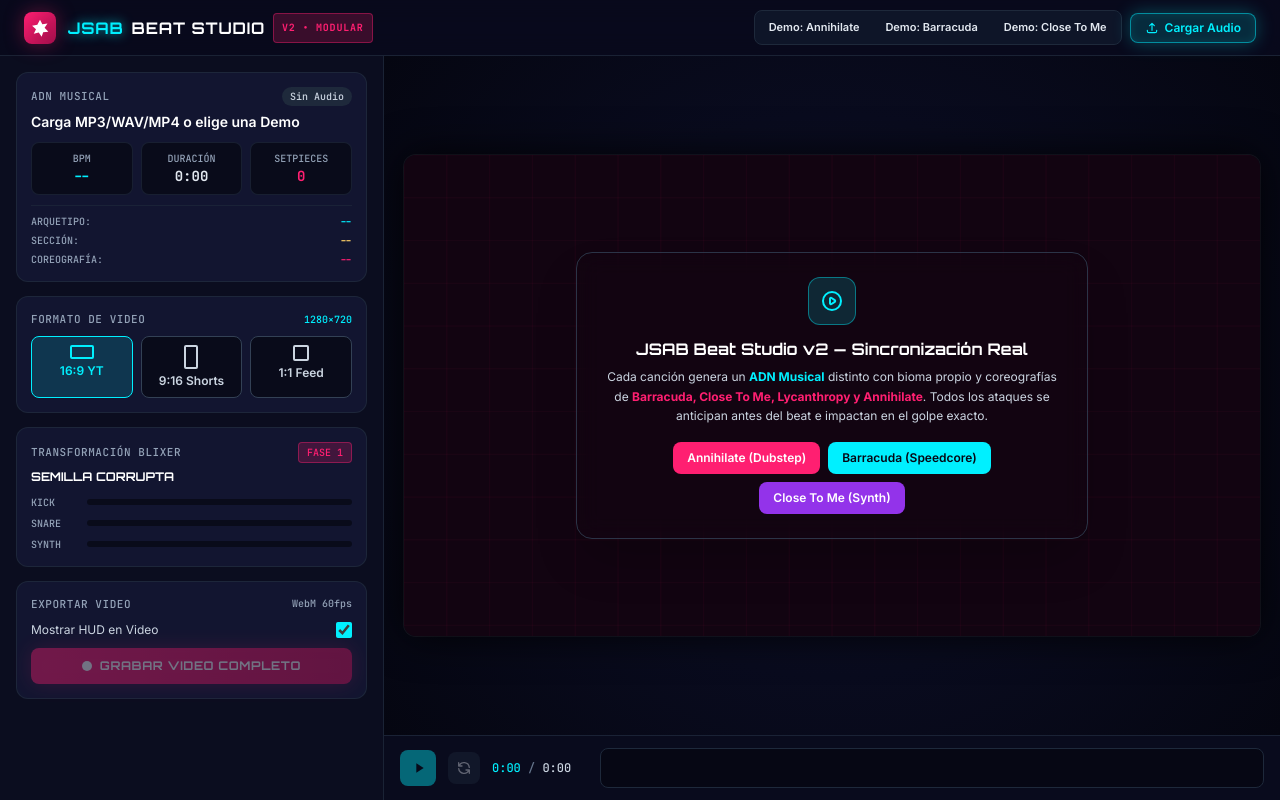
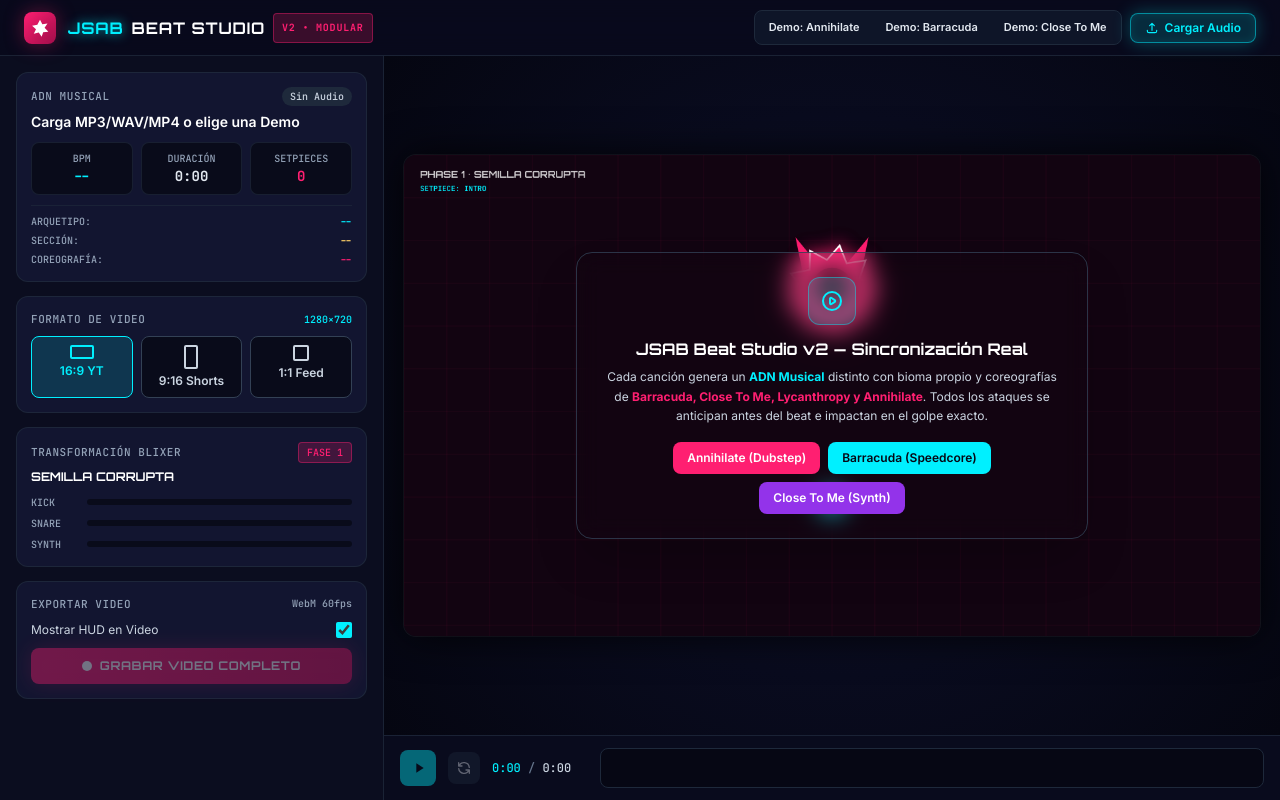
Before and after one commit to Tolgrim-arch/jsab-beat-studio, a plain HTML site: page index.html in a window 1280 px wide. Drawn offline with nearby package versions, Linux system fonts and the light colour scheme.

Commit message:
Fix: Restore drawProceduralBoss import in renderer.js and bust module cache (v5)

```diff
--- a/index.html
+++ b/index.html
@@ -190,6 +190,6 @@
 
   <div id="toastContainer" class="fixed bottom-4 right-4 z-50 flex flex-col gap-2 pointer-events-none"></div>
 
-  <script type="module" src="src/main.js?v=4"></script>
+  <script type="module" src="src/main.js?v=5"></script>
 </body>
 </html>
--- a/src/render/renderer.js
+++ b/src/render/renderer.js
@@ -1,23 +1,29 @@
 import { COLORS, PHASES, ARCHETYPES } from "../config.js";
 import { Utils } from "../utils.js";
 import { state } from "../state.js";
+import { drawProceduralBoss } from "./bossRenderer.js";
 
 function drawBiomeBackground(ctx, W, H) {
+  const dna = state.analysis?.dna;
   const arch = state.analysis ? state.analysis.archetype : ARCHETYPES.TITAN_CRUSHER;
-  ctx.fillStyle = arch.bgTint;
+  const bgTint = dna?.palette?.bg || arch.bgTint;
+  const gridColor = dna?.palette?.grid || arch.gridColor;
+  const style = dna?.biome || arch.bgStyle;
+
+  ctx.fillStyle = bgTint;
   ctx.fillRect(0, 0, W, H);
 
   const alpha = 0.07 + state.bgPulse * 0.16;
-  ctx.strokeStyle = `${arch.gridColor}${alpha})`;
+  ctx.strokeStyle = `${gridColor}${alpha})`;
   ctx.lineWidth = 1.2;
 
-  if (arch.bgStyle === "tunnel") {
+  if (style === "tunnel") {
     for (let i = 1; i <= 7; i++) {
       const s = ((i / 7 + (state.currentTime * 0.35) % (1 / 7)));
       const rw = W * s, rh = H * s;
       ctx.strokeRect((W - rw) / 2, (H - rh) / 2, rw, rh);
     }
-  } else if (arch.bgStyle === "vortex") {
+  } else if (style === "vortex") {
     for (let r = 80; r < Math.max(W, H); r += 90) {
       ctx.beginPath(); ctx.arc(W / 2, H / 2, r + state.bgPulse * 24, 0, Math.PI * 2); ctx.stroke();
     }
```
Also changed, not shown: src/main.js (+4 -4 lines).
